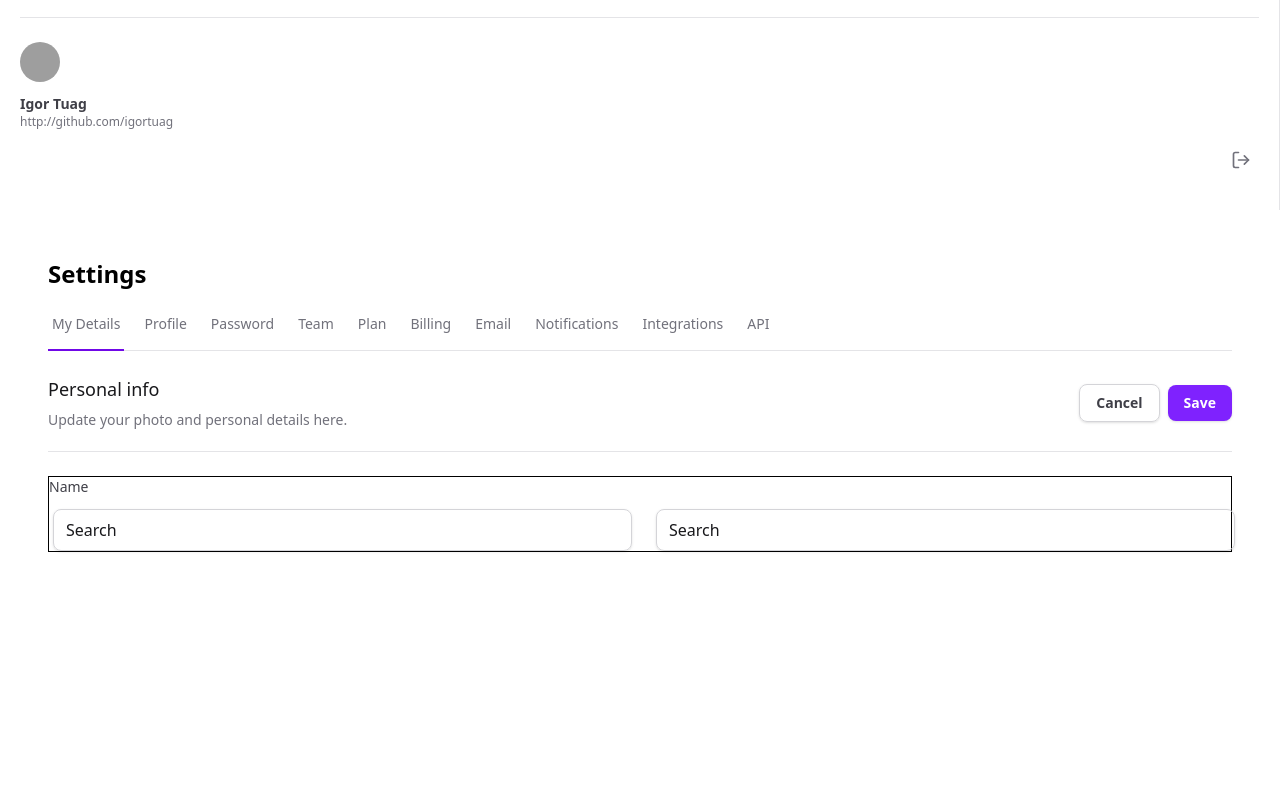
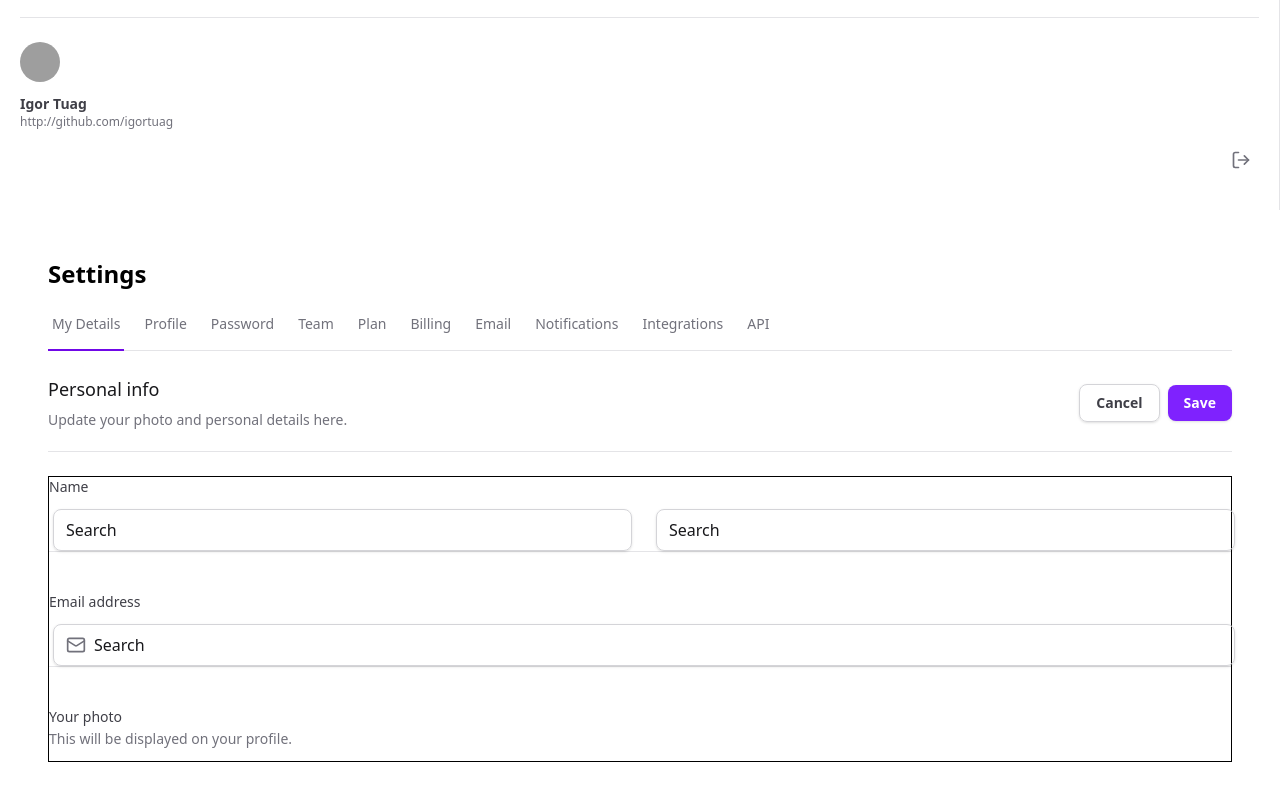
Before and after one commit to igortuag/tailwind-next, a Next.js app: page / in a window 1280 px wide. Shown: the part 685-1485 px from the top of the page. Before the commit the page ends 1301 px from the top, so only its background shows below. Built offline with nearby package versions, Linux system fonts and the light colour scheme; grey boxes are pictures that could not be loaded.

Commit message:
feat: add email input field with icon and update photo label in settings form

```diff
--- a/src/app/page.tsx
+++ b/src/app/page.tsx
@@ -1,5 +1,6 @@
 import SettingsTabs from "@/components/SettingsTabs";
 import * as Input from "@/components/Input";
+import { Mail } from "lucide-react";
 
 export default function Home() {
   return (
@@ -35,7 +36,7 @@ export default function Home() {
 
         <form
           id="settings-form"
-          className="mt-6 flex flex-col w-full border gap-5"
+          className="mt-6 flex flex-col w-full border gap-5 divide-y divide-zinc-200"
         >
           <div className="grid gap-3 grid-cols-form">
             <label
@@ -53,6 +54,38 @@ export default function Home() {
               </Input.Root>
             </div>
           </div>
+
+          <div className="grid gap-3 grid-cols-form pt-5">
+            <label
+              htmlFor="email"
+              className="text-sm font-medium text-zinc-700"
+            >
+              Email address
+            </label>
+            <Input.Root>
+              <Input.Prefix>
+                <Mail className="h-5 w-5 text-zinc-500" />
+              </Input.Prefix>
+              <Input.Control
+                id="email"
+                placeholder="you@example.com"
+                type="email"
+              />
+            </Input.Root>
+          </div>
+
+          <div className="grid gap-3 grid-cols-form pt-5">
+            <label
+              htmlFor="yourPhoto"
+              className="text-sm font-medium text-zinc-700"
+            >
+              Your photo
+              <p className="text-sm font-normal text-zinc-500 mt-0.5">
+                This will be displayed on your profile.
+              </p>
+            </label>
+            <div></div>
+          </div>
         </form>
       </div>
     </div>
```
